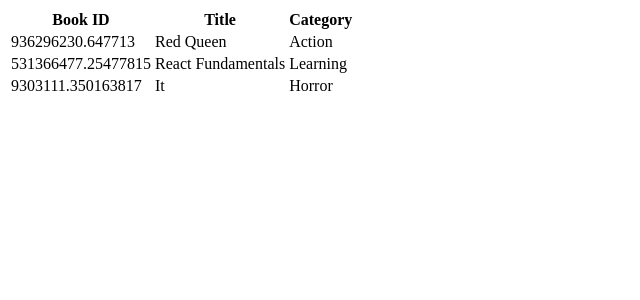
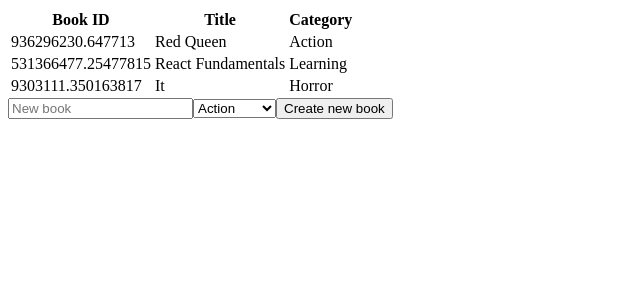
Before and after one commit to vieiramanda11/react-bookstore, a React (Create React App) app: page / in a window 1280 px wide. Shown: the top 300 px of the page, without its empty margins (0-640 px from the left). Built offline with nearby package versions, Linux system fonts and the light colour scheme.

Commit message:
creating form

```diff
--- a/src/components/App.js
+++ b/src/components/App.js
@@ -1,10 +1,11 @@
 import React from 'react';
 import BooksList from '../containers/BooksList';
-// import BooksForm from '../containers/BooksForm';
+import BooksForm from '../containers/BooksForm';
 
 const App = () => (
   <div className="App">
     <BooksList />
+    <BooksForm />
   </div>
 );
 
--- /dev/null
+++ b/src/containers/BooksForm.js
@@ -0,0 +1,18 @@
+import React from 'react';
+
+const BooksForm = () => {
+  const categories = ['Action', 'Biography', 'History', 'Horror', 'Kids', 'Learning', 'Sci-Fi'];
+  return (
+    <form>
+      <input type="text" name="book" placeholder="New book" />
+      <select>
+        { categories.map((category) => (
+          <option key={category} value={category}>{category}</option>
+        ))}
+      </select>
+      <button type="submit">Create new book</button>
+    </form>
+  );
+};
+
+export default BooksForm;
```
